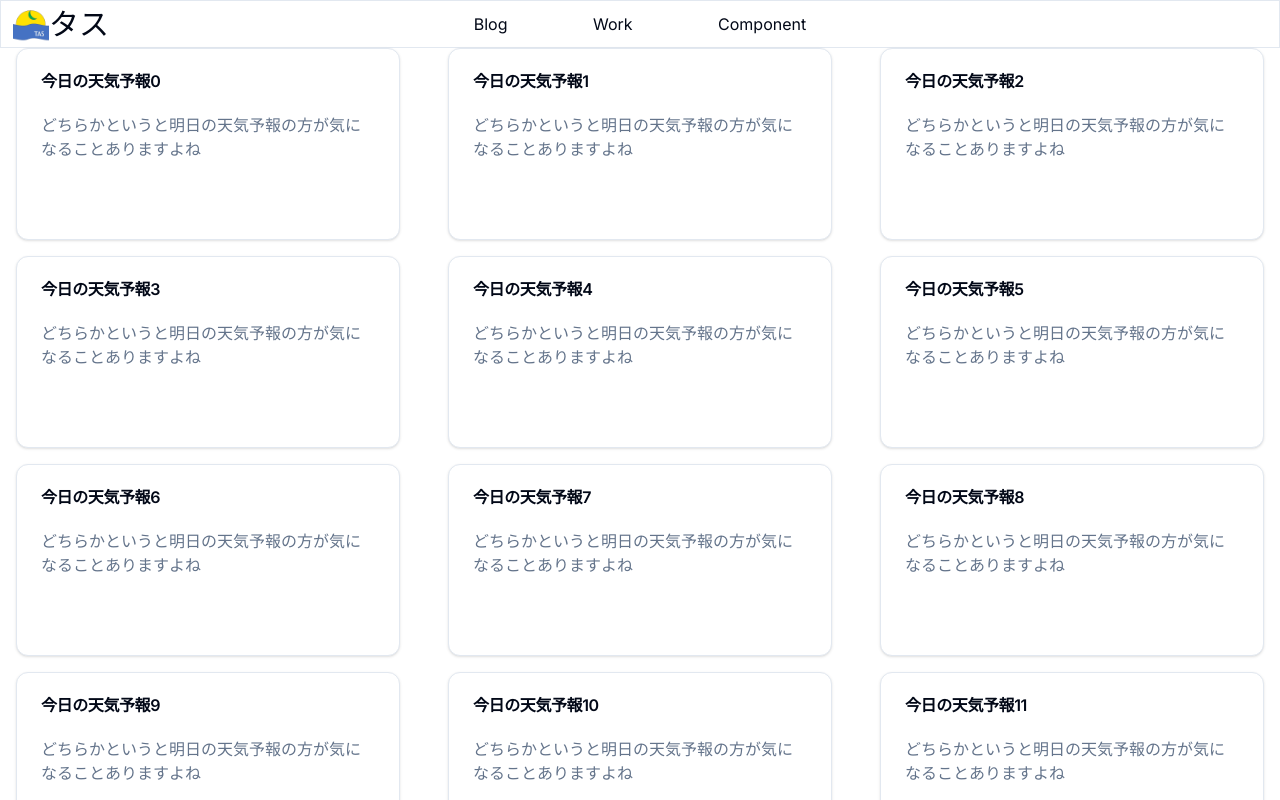
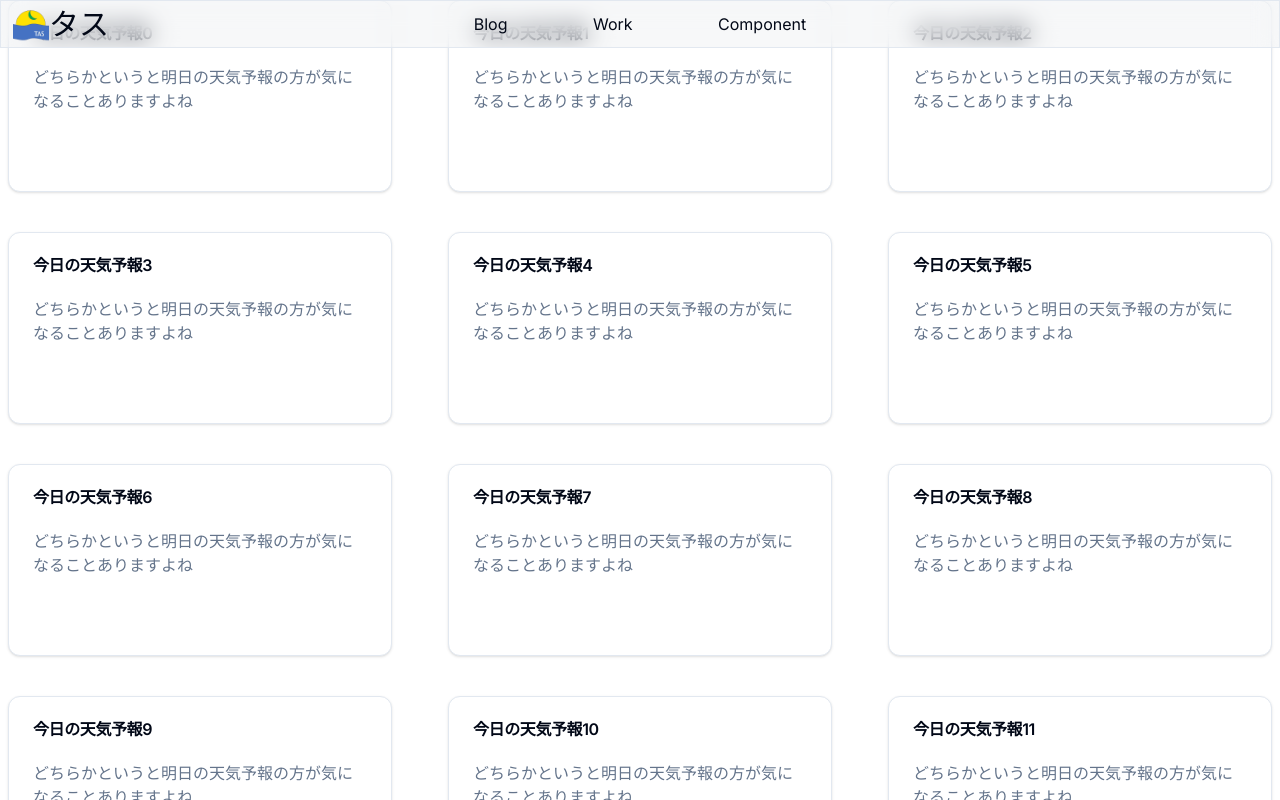
Before and after one commit to bmstyojaop/portfolio, a Next.js app: page /blog in a window 1280 px wide. Shown: the top 800 px of the page. Built offline with nearby package versions, Linux system fonts and the light colour scheme.

Commit message:
💄 Headerのスタイル修正

```diff
--- a/src/app/_components/Header.tsx
+++ b/src/app/_components/Header.tsx
@@ -19,8 +19,7 @@ const navLinks: { label: string; path: string }[] = [
 export const Header = () => {
   return (
     // TODO: 背景色をぼかし半透明にする（グラスモーフィズム）
-    <header className='flex h-12 justify-center border px-3'>
-      <div className='flex size-full max-w-screen-xl  justify-between'>
+    <header className=' fixed flex size-full  h-12 max-w-screen-xl justify-between  border bg-gray-200/30 px-3 backdrop-blur-md'>
       <Link href='/' className='relative flex size-full items-center'>
         <Image src='/logo.png' alt='ロゴ' width={36} height={36} priority />
         <h2 className='font-serif text-3xl'>タス</h2>
@@ -44,7 +43,6 @@ export const Header = () => {
         </button>
       </div>
       <div className='hidden size-full sm:block'></div>
-      </div>
     </header>
   );
 };
--- a/src/app/blog/page.tsx
+++ b/src/app/blog/page.tsx
@@ -15,11 +15,13 @@ for (let i = 0; i < 20; i++) {
 
 const BlogPost = () => {
   return (
-    <main className='grid grid-cols-[repeat(auto-fill,minmax(24rem,1fr))] place-items-center gap-4'>
-      {dummy.map((dummy) => {
-        return <BlogPreviewCard key={dummy.key} title={dummy.title} summary={dummy.summary} />;
-      })}
-    </main>
+    <div>
+      <div className='grid grid-cols-[repeat(auto-fill,minmax(24rem,1fr))] place-items-center gap-10'>
+        {dummy.map((dummy) => {
+          return <BlogPreviewCard key={dummy.key} title={dummy.title} summary={dummy.summary} />;
+        })}
+      </div>
+    </div>
   );
 };
 
```
Lines whose indentation alone changed are shown as unchanged.
